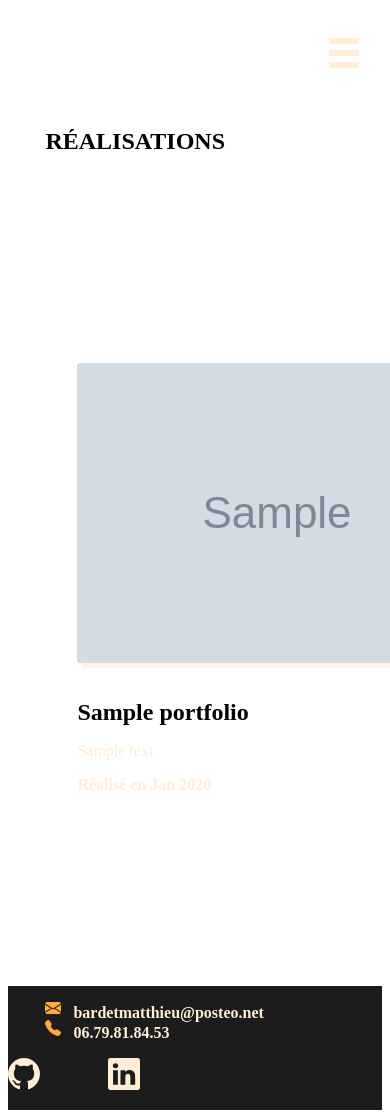
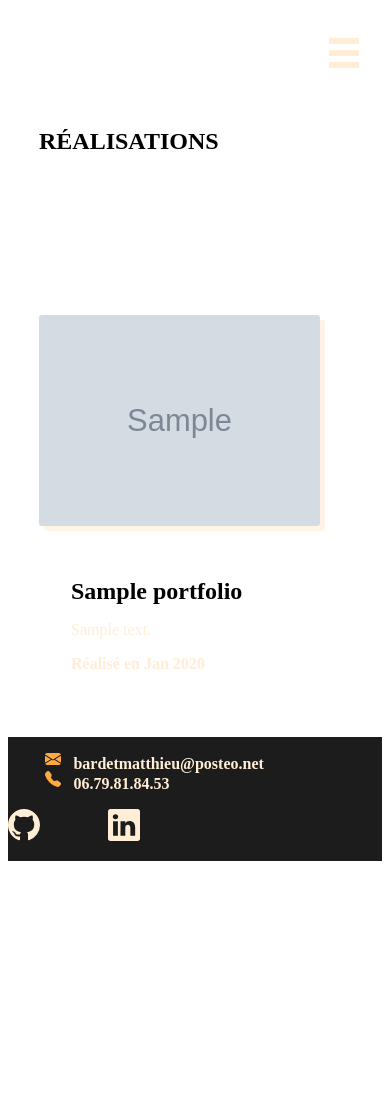
Before and after one commit to MatthieuBardet/checkpoint-3, a Symfony app: template templates/portfolio/home.html.twig in a window 390 px wide; the page is wider, and only the part inside the window is pictured. After the commit the page ends 861 px from the top of that part, so only its background shows below. Run offline with Twig, Linux system fonts and the light colour scheme; the template is opened without the code that fills it: most values are stand-ins (such as "Sample title", 1, 10 or a date in 2020); grey boxes marked "Sample" are stand-in pictures; style sheets or scripts are compiled from the project's sources; some libraries are stand-ins or nearby versions.

Commit message:
fixed portfolio responsive

```diff
--- a/assets/styles/portfolio.scss
+++ b/assets/styles/portfolio.scss
@@ -1,7 +1,7 @@
 @import 'variables.scss';
 
 .realisations {
-  max-width: 80%;
+  max-width: 80vw;
   margin: auto;
 }
 
@@ -30,3 +30,23 @@
 .realisations-card {
   margin: $spacing24 0;
 }
+
+@media screen and (max-width: 1024px) {
+  .realisations-card {
+    flex-wrap: wrap;
+    margin: $spacing8 0;
+  }
+
+  .realisations img {
+    max-width: 90%;
+    margin: $spacing4 auto;
+  }
+
+  .reverse {
+    flex-direction: column-reverse;
+  }
+
+  .realisations h1 {
+    margin: $spacing16 auto;
+  }
+}
--- a/assets/styles/variables.scss
+++ b/assets/styles/variables.scss
@@ -13,9 +13,9 @@ $text-font: 'Open Sans', sans-serif;
 $title-font: 'Montserrat', sans-serif;
 
 $h1-font-size: 64px;
-$h1-font-size-r: 54px;
+$h1-font-size-r: 48px;
 $h2-font-size: 48px;
-$h2-font-size-r: 38px;
+$h2-font-size-r: 36px;
 $p-font-size: 18px;
 
 $spacing: 8px;
--- a/templates/portfolio/home.html.twig
+++ b/templates/portfolio/home.html.twig
@@ -22,7 +22,7 @@
                         </div>
                     </div>
                 {% else %}
-                    <div id="{{ portfolio.name }}" class="realisations-card d-flex justify-content-between">
+                    <div id="{{ portfolio.name }}" class="reverse realisations-card d-flex justify-content-between">
                         <div>
                             <h2>{{ portfolio.name }}</h2>
                             <p>{{ portfolio.content }}</p>
```
Also changed, not shown: 1 other file.
